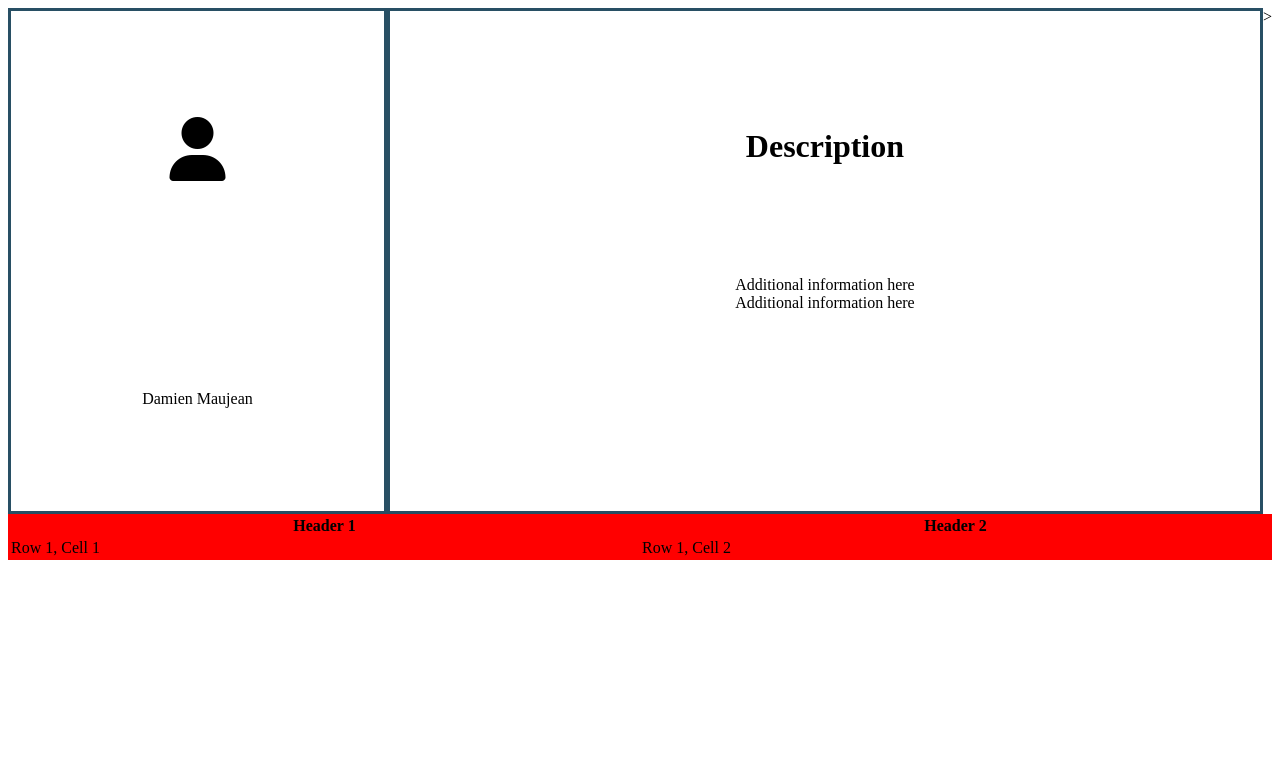
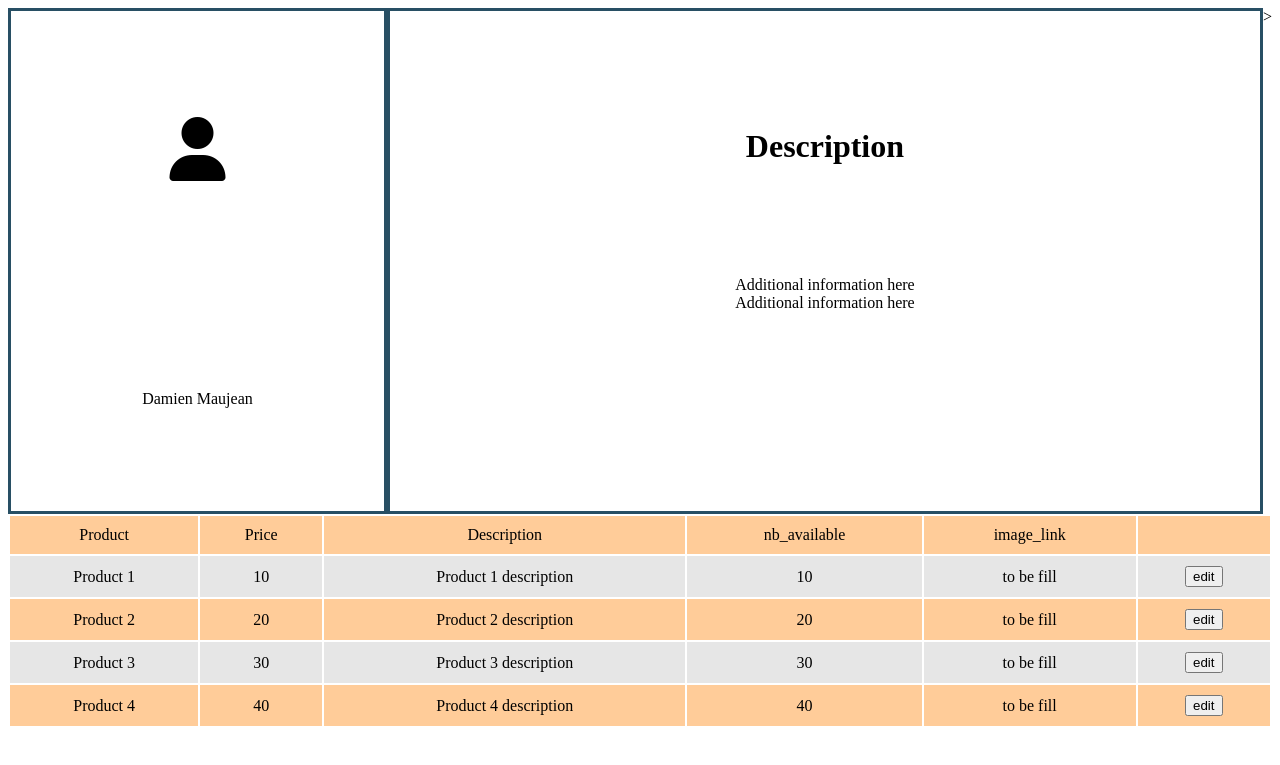
Before and after one commit to derecklhw/CST2120_Coursework2, a PHP site: page /user.html in a window 1280 px wide. Shown: the top 765 px of the page. Run offline with PHP 8.4, Linux system fonts and the light colour scheme; some libraries are stand-ins or nearby versions.

Commit message:
working on user's + adjust some data structure

```diff
--- a/documentation/db_structure/orders.txt
+++ b/documentation/db_structure/orders.txt
@@ -7,8 +7,9 @@
         required: true
     },
     order_product: [{
+
         product_id: {
-            type: String
+            type: ObjectId
         },
         quantity: {
             type: Number
--- a/styles/user.css
+++ b/styles/user.css
@@ -15,10 +15,10 @@
     height: 500px;
     /* background-color: blue; */
 }
-table{
+/* table{
     width:100%;
     background-color: red;
-}
+} */
 
 .left-container, .right-container {
     display: grid;
@@ -41,3 +41,24 @@ table{
     position: relative;
     top: -100px; /* This will move the Info container 50px up from its default position */
   }
+
+  #event_table {
+    width: 100%;
+    /* margin-left: 20%; */
+    text-align: center;
+  }
+
+  #event_table tr:nth-child(even) {
+    background-color: #e6e6e6;
+  }
+  #event_table tr:nth-child(odd) {
+    background-color: #ffcc99;
+  }
+  #event_table td {
+    padding: 10px;
+    text-align: center;
+  }
+  #event_table th {
+    padding: 10px; /* Add a padding of 10px to all cells in the table header */
+    background-color: #c2b3a4;
+  }
--- a/user.html
+++ b/user.html
@@ -25,14 +25,50 @@
             </div>>
           </div>
           <div class="table-container">
-            <table>
+            <table id="event_table">
               <tr>
-                <th>Header 1</th>
-                <th>Header 2</th>
+                <td>Product</td>
+                <td>Price</td>
+                <td>Description</td>
+                <td>nb_available</td>
+                <td>image_link</td>
+                <td></td>
               </tr>
+
               <tr>
-                <td>Row 1, Cell 1</td>
-                <td>Row 1, Cell 2</td>
+                <td>Product 1</td>
+                <td>10</td>
+                <td>Product 1 description</td>
+                <td>10</td>
+                <td>to be fill</td>
+                <td><button class="edit">edit</button></td>
+              </tr>
+
+              <tr>
+                <td>Product 2</td>
+                <td>20</td>
+                <td>Product 2 description</td>
+                <td>20</td>
+                <td>to be fill</td>
+                <td><button class="edit">edit</button></td>
+              </tr>
+
+              <tr>
+                <td>Product 3</td>
+                <td>30</td>
+                <td>Product 3 description</td>
+                <td>30</td>
+                <td>to be fill</td>
+                <td><button class="edit">edit</button></td>
+              </tr>
+
+              <tr>
+                <td>Product 4</td>
+                <td>40</td>
+                <td>Product 4 description</td>
+                <td>40</td>
+                <td>to be fill</td>
+                <td><button class="edit">edit</button></td>
               </tr>
             </table>
           </div>
```
Also changed, not shown: 1 other file.
